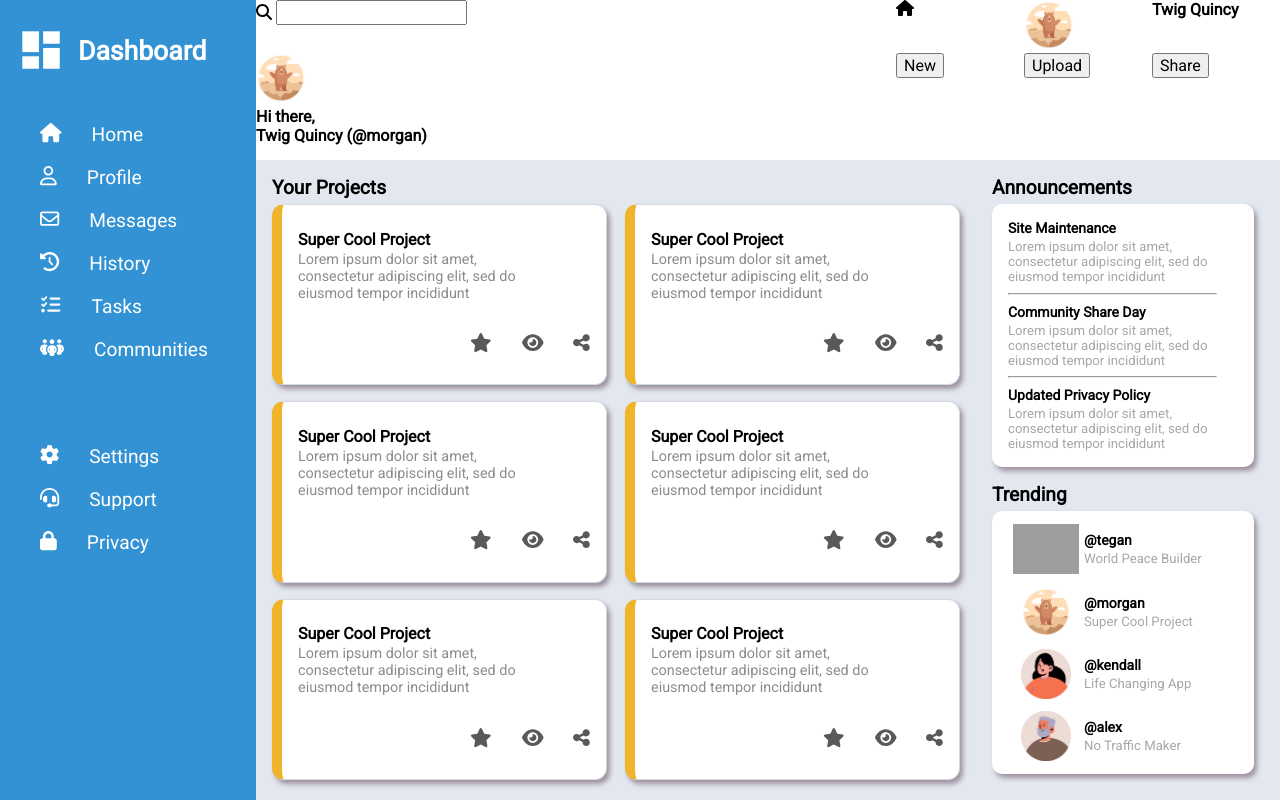
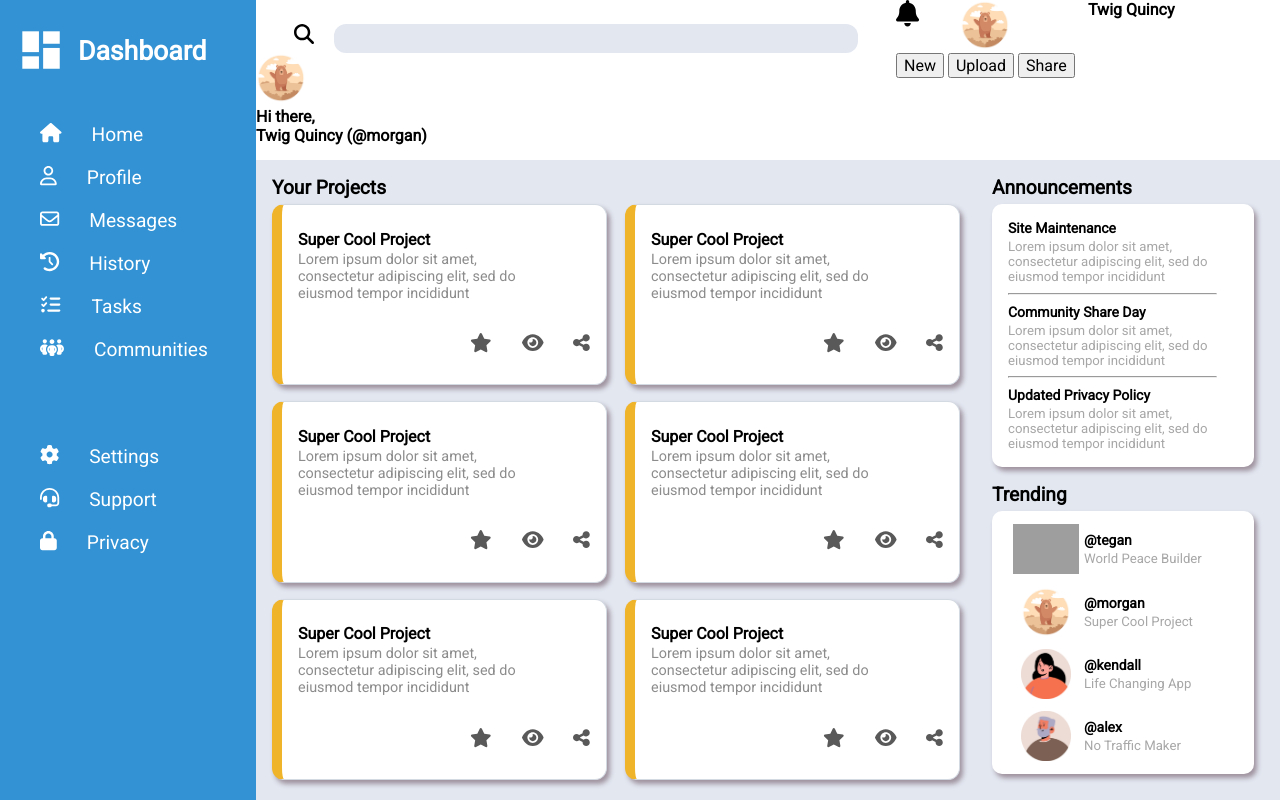
Before and after one commit to MajdQumseya/Odin-Admin-Dashboard, a plain HTML site: page index.html in a window 1280 px wide. Drawn offline with Linux system fonts and the light colour scheme; grey boxes are pictures that could not be loaded.

Commit message:
did some work in the header

```diff
--- a/index.html
+++ b/index.html
@@ -29,10 +29,19 @@
                 <input type="text">
             </div>
 
-            <i class="fa-solid fa-house"></i>
-            <img src="./icon2.png" alt="" srcset="" class="trending-icon">
 
-            <h3 class="user-name">Twig Quincy</h3>
+
+            <div class="profile-info">
+
+                    <i class="fa-solid fa-bell"></i>
+
+                <img src="./icon2.png" alt="" srcset="" class="trending-icon">
+                <h3 class="user-name">Twig Quincy</h3>
+            </div>
+
+
+
+
             <div>
                 <img src="./icon2.png" alt="" srcset="" class="trending-icon">
                 <h4>Hi there,</h4>
@@ -41,11 +50,9 @@
 
             <div>
                 <button>New</button>
-            </div>
-            <div>
+
                 <button>Upload</button>
-            </div>
-            <div>
+
                 <button>Share</button>
             </div>
 
--- a/style.css
+++ b/style.css
@@ -20,7 +20,38 @@ hr {
 .header{
     display: grid;
     grid-template-rows: 1fr 2fr;
-    grid-template-columns: 5fr 1fr 1fr 1fr;
+    grid-template-columns: 5fr 3fr;
+}
+
+.search{
+    align-self: end;
+    justify-self: center;
+    width: 88%;
+    display: flex;
+    gap: 1.25rem;
+}
+
+.search > input {
+    flex-basis: 95%;
+    height: 1.35rem;
+    border-radius: 12px;
+    background-color: #E2E7F0;
+    border: none;
+    padding: 4px;
+    font-family: 'Roboto';
+}
+
+.search > svg {
+    font-size: 1.25rem;
+}
+
+.profile-info{
+    display: grid;
+    grid-template-columns: 1fr 2fr 3fr;
+}
+
+.profile-info > svg {
+    font-size: 1.65rem;
 }
 
 /* Sidebar */
```
